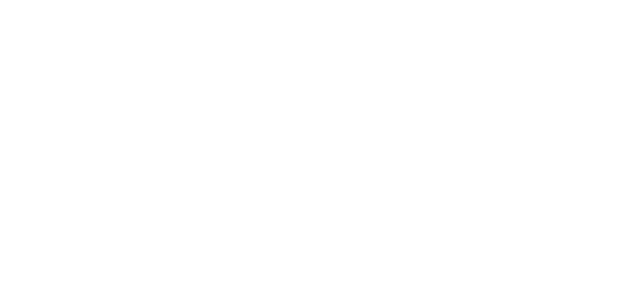
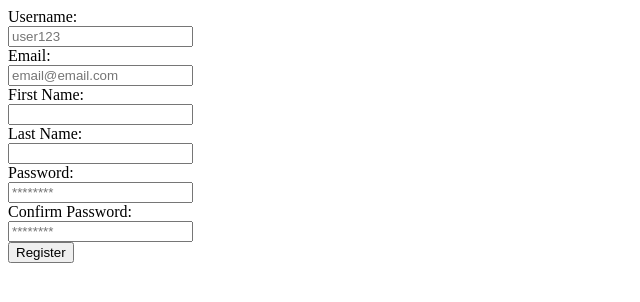
Before and after one commit to maiconpml/diary, a React (Vite) app in the folder frontend/: page /register in a window 1280 px wide. Shown: the top 302 px of the page, without its empty margins (0-640 px from the left). Built offline with nearby package versions, Linux system fonts and the light colour scheme; no server answers.

Commit message:
feat: allow user to login, register and logout

```diff
--- /dev/null
+++ b/frontend/src/components/Home.jsx
@@ -0,0 +1,26 @@
+import { useNavigate } from "react-router-dom"
+import { logout } from "../services"
+import { useAuth } from "../contexts"
+
+const Home = () => {
+    const navigate = useNavigate()
+    const { authLogout } = useAuth()
+
+    const handleLogout = async () => {
+        const response = await logout()
+        if(response.success == true){
+            authLogout()
+            navigate('/login')
+        }else{
+            alert("Logout failed")
+        }
+    }
+    return(
+        <>
+            <p>Home Page</p>
+            <button onClick={handleLogout}>Logout</button>
+        </>
+    )
+}
+
+export default Home
--- /dev/null
+++ b/frontend/src/components/Login.jsx
@@ -0,0 +1,37 @@
+import { useState } from "react"
+import { useNavigate } from "react-router-dom"
+import { useAuth } from "../contexts"
+import { login } from "../services"
+
+const Login = () => {
+
+    const [username, setUsername] = useState("")
+    const [password, setPassword] = useState("")
+    const { authLogin } = useAuth()
+    const navigate = useNavigate()
+
+    const handleLogin = async (e) => {
+        e.preventDefault()
+        const data = await login(username, password)
+        if(data.success){
+            authLogin()
+            navigate('/')
+        }else{
+            alert("Invalid credentials")
+        }
+    }
+
+    return(
+        <>
+            <form onSubmit={handleLogin}>
+                <label >Username:<br/>
+                <input type="text" name="username-input" placeholder="user123" onChange={(e) => {setUsername(e.target.value)}}/></label><br/>
+                <label >Password:<br/>
+                <input type="password" name="password-input" placeholder="********" onChange={(e) => {setPassword(e.target.value)}} /></label><br/>
+                <button type="submit">Login</button>
+            </form>
+        </>
+    )
+}
+
+export default Login
--- /dev/null
+++ b/frontend/src/components/Register.jsx
@@ -0,0 +1,52 @@
+import { useState } from "react"
+import { useNavigate } from "react-router-dom"
+import { register } from "../services"
+
+
+const Register = () => {
+    const [username, setUsername] = useState("")
+    const [email, setEmail] = useState("")
+    const [firstName, setFirstName] = useState("")
+    const [lastName, setLastName] = useState("")
+    const [password, setPassword] = useState("")
+    const [confirmPassword, setConfirmPassword] = useState("")
+    const navigate = useNavigate()
+
+    const handleRegister = async (e) => {
+        e.preventDefault()
+        if(password === confirmPassword){
+            const response = await register(username, email, firstName, lastName, password)
+            navigate('/login')
+        }else {
+            alert("passwords must be equal")
+        }
+    }
+
+    return(
+        <>
+            <form onSubmit={handleRegister}>
+                <label >Username:<br/>
+                <input type="text" placeholder="user123" onChange={(e) => {setUsername(e.target.value)}}/></label><br/>
+                <label >Email:<br/>
+
+                <input type="email" placeholder="email@email.com" onChange={(e) => {setEmail(e.target.value)}}/></label><br/>
+
+                <label >First Name:<br/>
+                <input type="text" placeholder="" onChange={(e) => {setFirstName(e.target.value)}}/></label><br/>
+
+                <label >Last Name:<br/>
+                <input type="text" placeholder="" onChange={(e) => {setLastName(e.target.value)}}/></label><br/>
+
+                <label >Password:<br/>
+                <input type="password" placeholder="********" onChange={(e) => {setPassword(e.target.value)}} /></label><br/>
+
+                <label >Confirm Password:<br/>
+                <input type="password" placeholder="********" onChange={(e) => {setConfirmPassword(e.target.value)}} /></label><br/>
+
+                <button type="submit">Register</button>
+            </form>
+        </>
+    )
+}
+
+export default Register
--- /dev/null
+++ b/frontend/src/components/index.js
@@ -0,0 +1,7 @@
+import Login from './Login.jsx'
+import Register from './Register.jsx'
+import Home from './Home.jsx'
+import PrivateRoute from './PrivateRoute.jsx'
+import PublicRoute from './PublicRoute.jsx'
+
+export {Home, Login, Register, PrivateRoute, PublicRoute}
--- a/frontend/src/main.jsx
+++ b/frontend/src/main.jsx
@@ -5,5 +5,5 @@ import App from './App.jsx'
 createRoot(document.getElementById('root')).render(
   <StrictMode>
     <App />
-  </StrictMode>,
+  </StrictMode>
 )
--- /dev/null
+++ b/frontend/src/router/index.js
@@ -0,0 +1,3 @@
+import {router} from "./router"
+
+export {router}
--- /dev/null
+++ b/frontend/src/router/router.jsx
@@ -0,0 +1,34 @@
+import {
+    createBrowserRouter,
+} from "react-router-dom"
+
+import { Home, Login, PrivateRoute, PublicRoute, Register } from "../components"
+
+export const router = createBrowserRouter(
+    [
+        {
+            path: "/",
+            element: <PrivateRoute/>,
+            children: [
+                {
+                    path: "/",
+                    element: <Home/>,
+                },
+            ]
+        },
+        {
+            path: "/",
+            element: <PublicRoute />,
+            children: [
+                {
+                    path: "/login",
+                    element: <Login/>,
+                },
+                {
+                    path: "/register",
+                    element: <Register/>,
+                },
+            ]
+        }
+    ]
+)
```
Also changed, not shown: frontend/src/App.jsx (+7 -0 lines).
